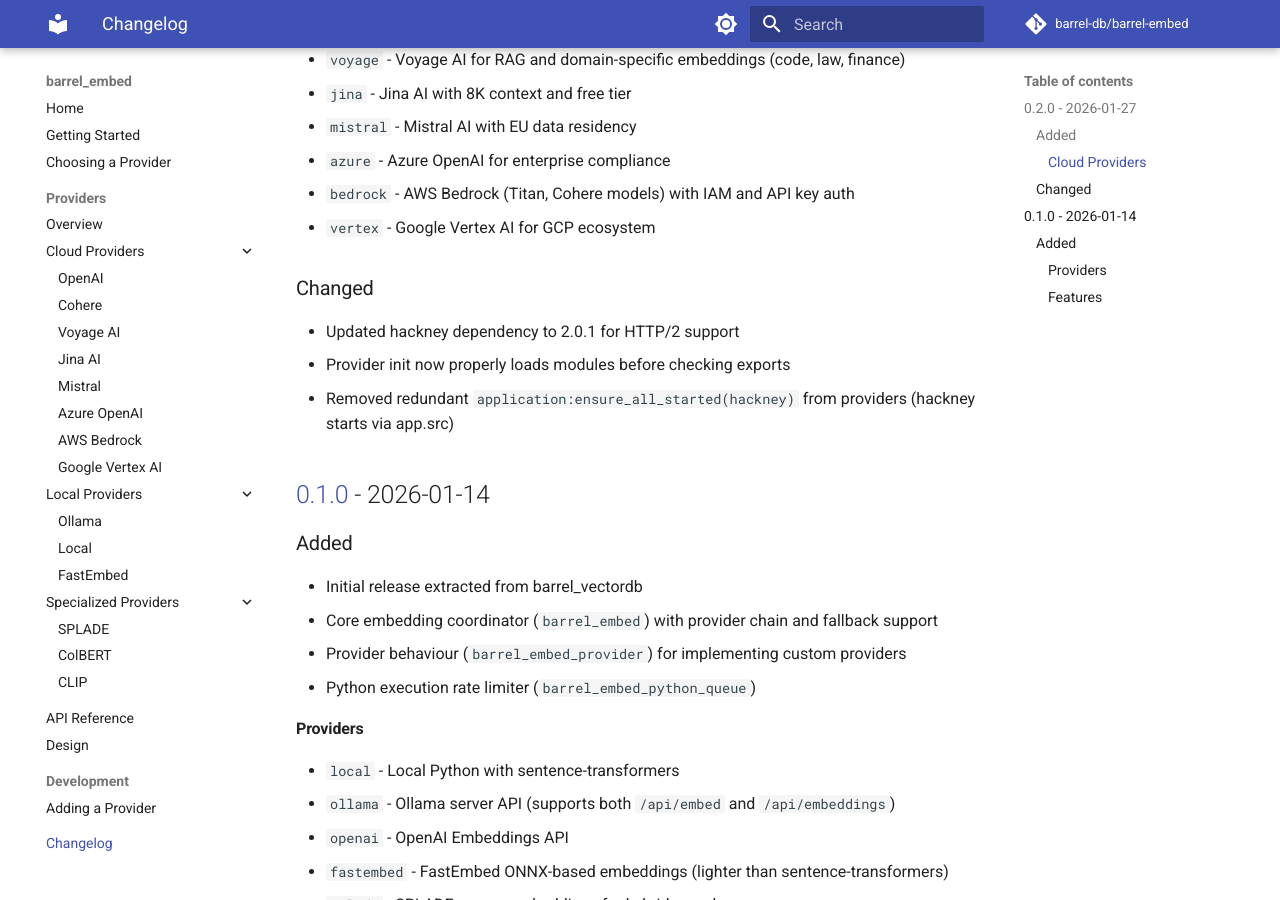
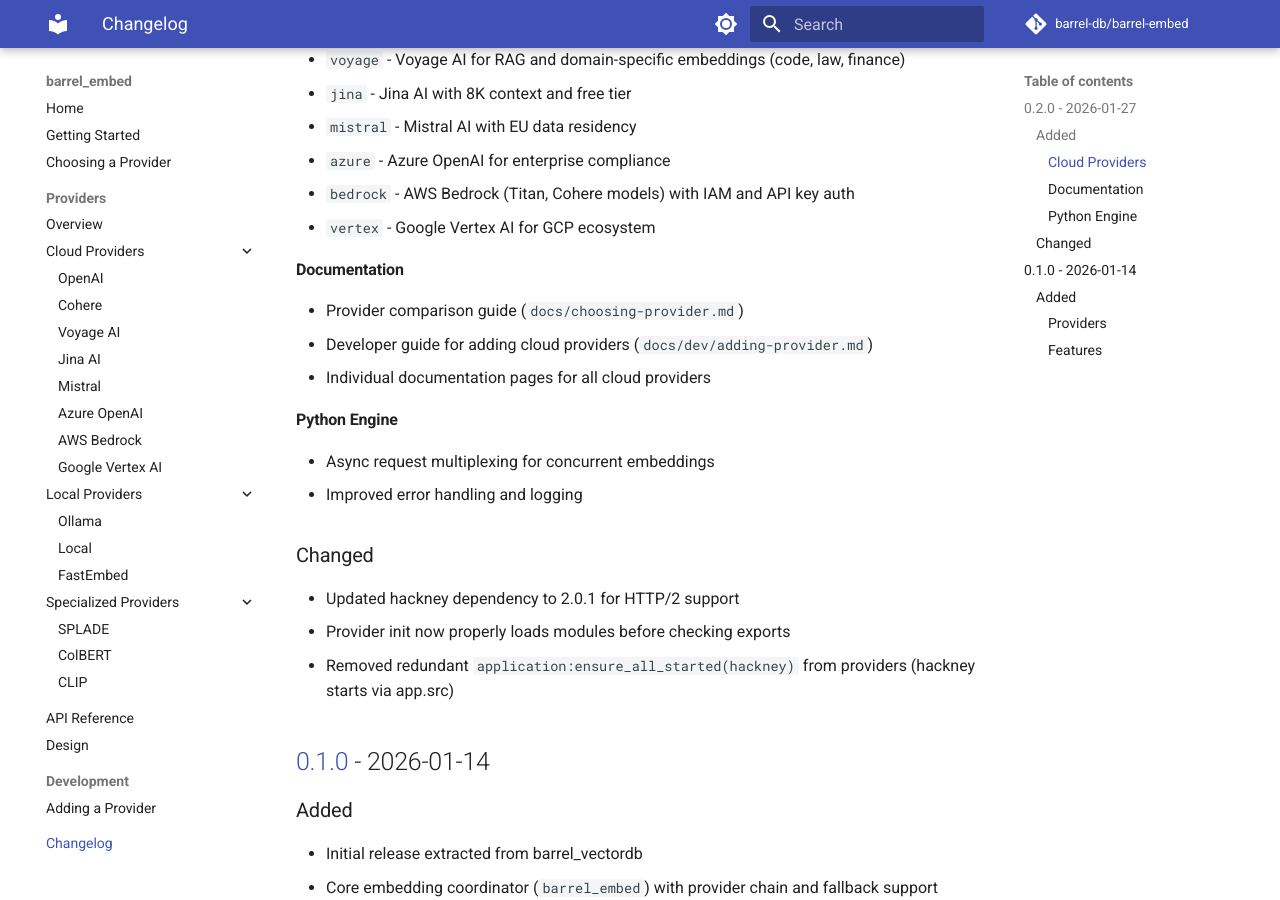
Before and after one commit to barrel-db/barrel_embed, an MkDocs documentation site: the page built from docs/changelog.md, in a window 1280 px wide and 900 px high, scrolled down 412 px. Built offline with MkDocs 1.6.1 and Material for MkDocs 9.7.7, drawn with Linux system fonts in a browser that asks for light colours.

Commit message:
Update changelog with documentation and Python engine changes

```diff
--- a/docs/changelog.md
+++ b/docs/changelog.md
@@ -18,6 +18,17 @@
 - `azure` - Azure OpenAI for enterprise compliance
 - `bedrock` - AWS Bedrock (Titan, Cohere models) with IAM and API key auth
 - `vertex` - Google Vertex AI for GCP ecosystem
+
+#### Documentation
+
+- Provider comparison guide (`docs/choosing-provider.md`)
+- Developer guide for adding cloud providers (`docs/dev/adding-provider.md`)
+- Individual documentation pages for all cloud providers
+
+#### Python Engine
+
+- Async request multiplexing for concurrent embeddings
+- Improved error handling and logging
 
 ### Changed
 
```
